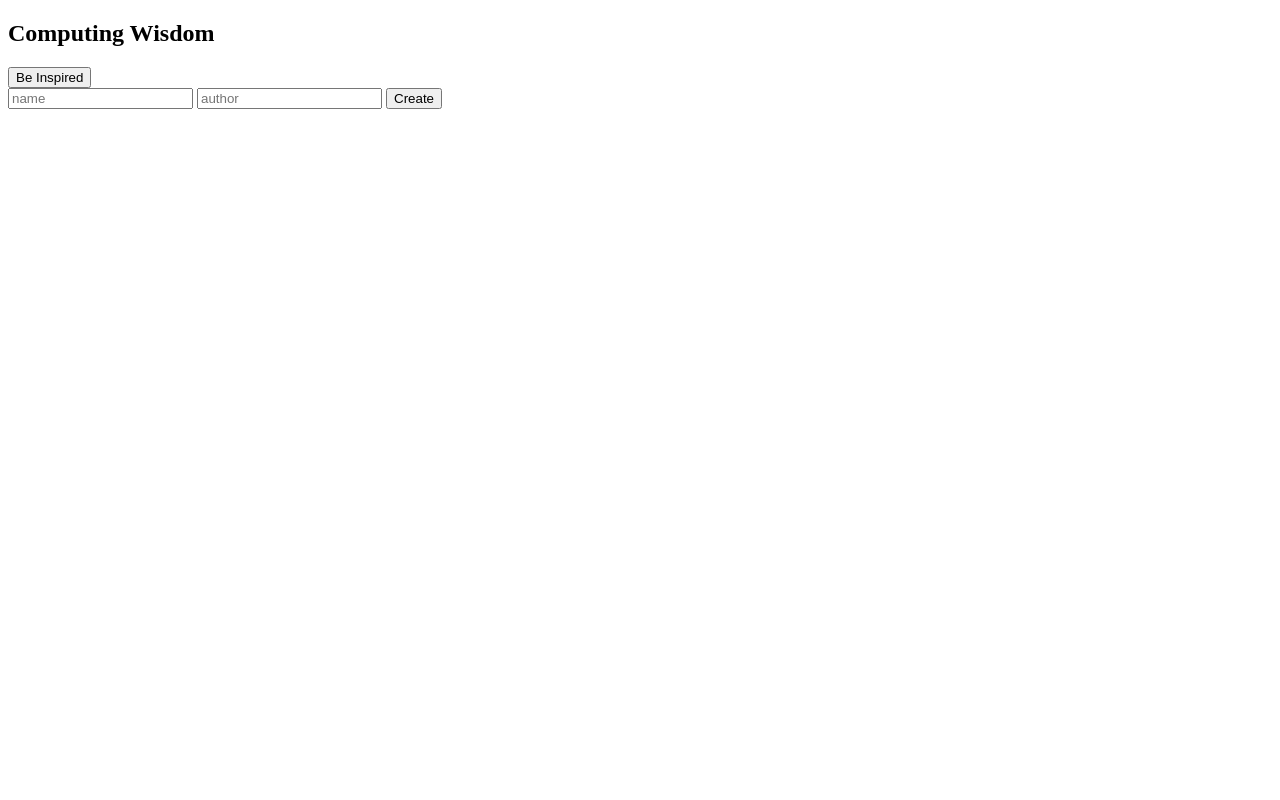
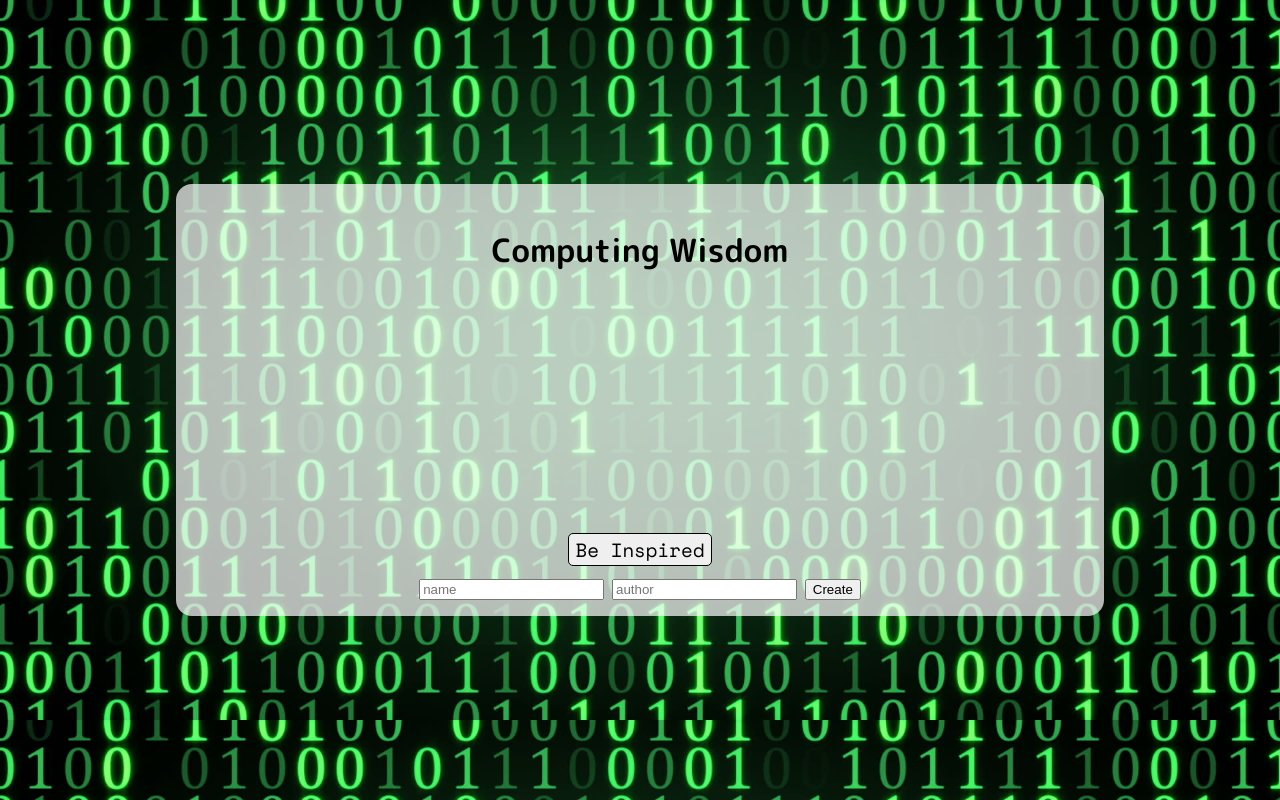
Before and after one commit to EricaIna/debugging-selfstudy, a website: page client/index.html in a window 1280 px wide. Drawn offline with nearby package versions, Linux system fonts and the light colour scheme; a web font is replaced by a local one.

Commit message:
first commit

```diff
--- a/client/assets/index.js
+++ b/client/assets/index.js
@@ -1,7 +1,8 @@
 function displayQuote() {
   const quote = {
-        content: "More than introversion or logic, though, coding selects for people who can handle endless frustration.",
-        author: "Clive Thompson"
+    content:
+      "More than introversion or logic, though, coding selects for people who can handle endless frustration.",
+    author: "Clive Thompson",
   };
 
   const textElement = document.querySelector("#text");
@@ -12,21 +13,22 @@ function displayQuote() {
 }
 
 async function createNewQuote(e) {
+  e.preventDefault();
 
   const data = {
     text: e.target.name.value,
-        author: e.target.author.value
-    }
+    author: e.target.author.value,
+  };
 
   const options = {
     method: "POST",
     headers: {
-            "Content-Type": "application/json"
+      "Content-Type": "application/json",
     },
-        body: JSON.stringify(data)
-    }
+    body: JSON.stringify(data),
+  };
 
-    const response = fetch("http://localhost:3000/quotes", options);
+  const response = await fetch("http://localhost:3000/quotes", options);
 
   if (response.ok) {
     alert("Quote added.");
@@ -37,4 +39,4 @@ const form = document.querySelector("#create-form");
 form.addEventListener("submit", createNewQuote);
 
 const randomiseButton = document.querySelector("#btn-randomise");
-randomiseButton.addEventListener('click', displayquote);
+randomiseButton.addEventListener("click", displayQuote);
--- a/client/assets/style.css
+++ b/client/assets/style.css
@@ -2,6 +2,7 @@ body {
   background-size: cover;
   font-family: monospace;
   padding: 1rem;
+  background-image: url(background.jpg);
 }
 
 section {
@@ -29,7 +30,8 @@ section {
 }
 
 h1 {
-  font-size: 3rem;
+  font-size: 2rem;
+  font-family: "M PLUS Rounded 1c", sans-serif;
 }
 
 h3,
@@ -38,16 +40,16 @@ em {
 }
 
 button {
-  font-size: 2rem;
-  font-family: monospace;
+  font-size: 1.2rem;
+  font-family: "Space Mono", monospace;
   border: 1px solid black;
   border-radius: 5px;
   cursor: pointer;
-  padding: 0.6rem;
-  margin-bottom: 20px;
+  /* padding: 0.4rem; */
+  margin-bottom: 10px;
 }
 
 input {
   margin-top: 0.2rem;
-  padding: 1rem;
+  /* padding: 1rem; */
 }
--- a/client/index.html
+++ b/client/index.html
@@ -1,12 +1,24 @@
 <!DOCTYPE html>
 <html lang="en">
-
   <head>
-        <meta charset="UTF-8">
-        <meta http-equiv="X-UA-Compatible" content="IE=edge">
-        <meta name="viewport" content="width=device-width, initial-scale=1.0">
+    <meta charset="UTF-8" />
+    <meta http-equiv="X-UA-Compatible" content="IE=edge" />
+    <meta name="viewport" content="width=device-width, initial-scale=1.0" />
     <title>Computing Wisdom</title>
     <script src="./assets/index.js"></script>
+    <link rel="stylesheet" href="./assets/style.css" />
+    <link rel="preconnect" href="https://fonts.googleapis.com" />
+    <link rel="preconnect" href="https://fonts.gstatic.com" crossorigin />
+    <link
+      href="https://fonts.googleapis.com/css2?family=Dela+Gothic+One&family=M+PLUS+Rounded+1c:wght@500;700&family=Prompt:ital,wght@0,500;1,300&family=Work+Sans:wght@400;800&display=swap"
+      rel="stylesheet"
+    />
+    <link rel="preconnect" href="https://fonts.googleapis.com" />
+    <link rel="preconnect" href="https://fonts.gstatic.com" crossorigin />
+    <link
+      href="https://fonts.googleapis.com/css2?family=Dela+Gothic+One&family=M+PLUS+Rounded+1c:wght@500;700&family=Prompt:ital,wght@0,500;1,300&family=Space+Mono&family=Work+Sans:wght@400;800&display=swap"
+      rel="stylesheet"
+    />
   </head>
 
   <body>
@@ -17,14 +29,13 @@
         <em id="author"></em>
       </div>
 
-            <button>Be Inspired</button>
+      <button id="btn-randomise">Be Inspired</button>
 
       <form id="create-form">
-                <input type="text" name="name" placeholder="name">
-                <input type="text" name="author" placeholder="author">
-                <input type="submit" value="Create">
+        <input type="text" name="name" placeholder="name" />
+        <input type="text" name="author" placeholder="author" />
+        <input type="submit" value="Create" />
       </form>
     </section>
   </body>
-
 </html>
```
Also changed, not shown: package.json (added, +17 -0 lines). Lines whose indentation alone changed are shown as unchanged.
